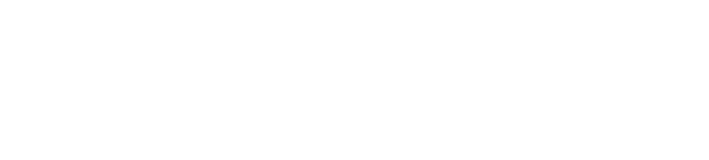
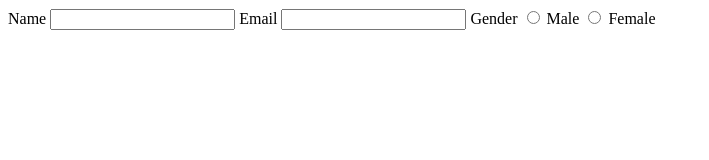
Before and after one commit to acciojob/car-insurance-form-Jaswant26, a website: page main.html in a window 1280 px wide. Shown: the whole page, without its empty margins (0-709 px from the left). Drawn offline with Linux system fonts and the light colour scheme.

Commit message:
created a submission

```diff
--- a/main.html
+++ b/main.html
@@ -10,7 +10,17 @@
 	<!-- the entire body must be written by student -->
     <script type="text/javascript" src="./script.js">
 </script>
-
+<form method="post">
+	<label for="name">Name</label>
+	<input type="text" id="name" required>
+	<label for="email">Email</label>
+	<input type="email" id="email" required>
+	<label>Gender</label>
+	<input type="radio" id="gender_m" required>
+	<label for="geender_m">Male</label>
+	<input type="radio" id="gender_f" required>
+	<label for="gender_f">Female</label>
+</form>
 </body>
 
 </html>
```
